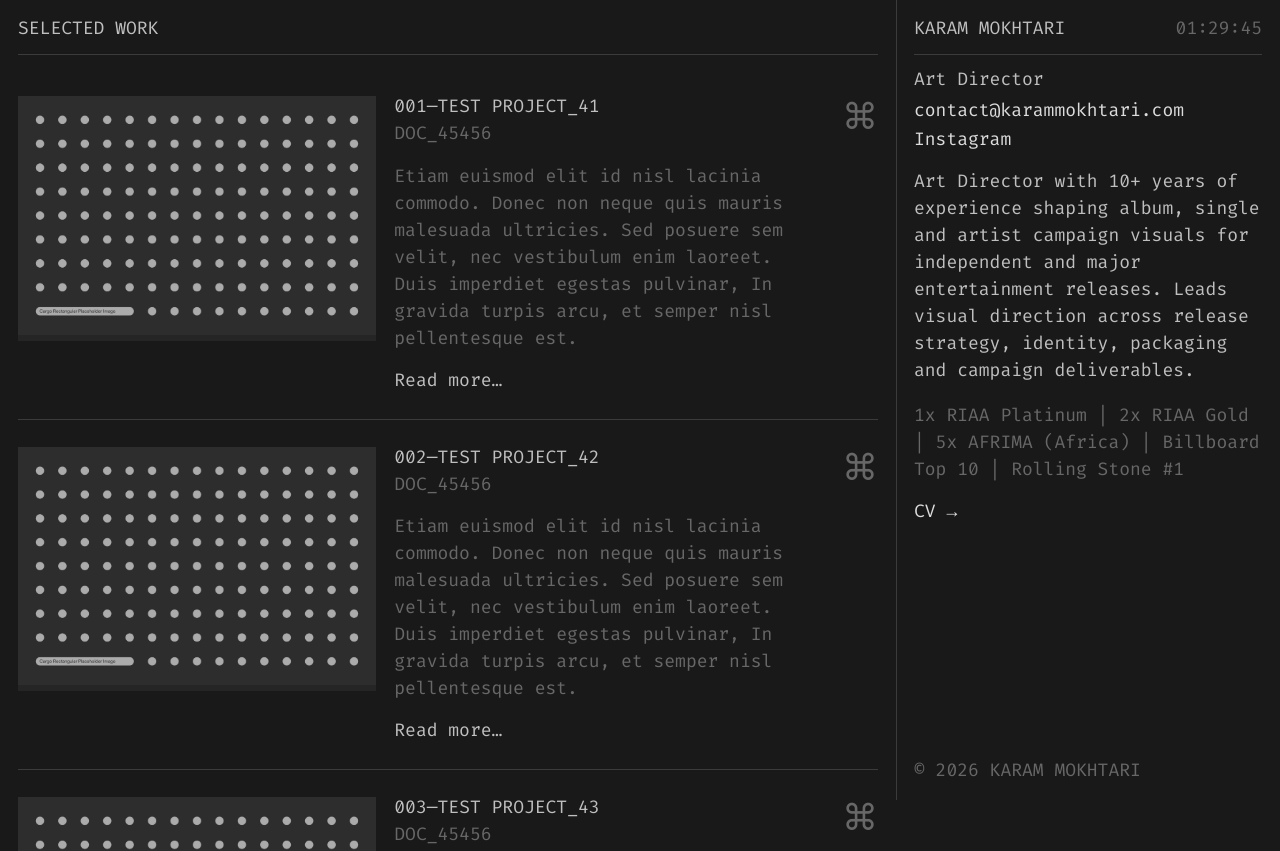
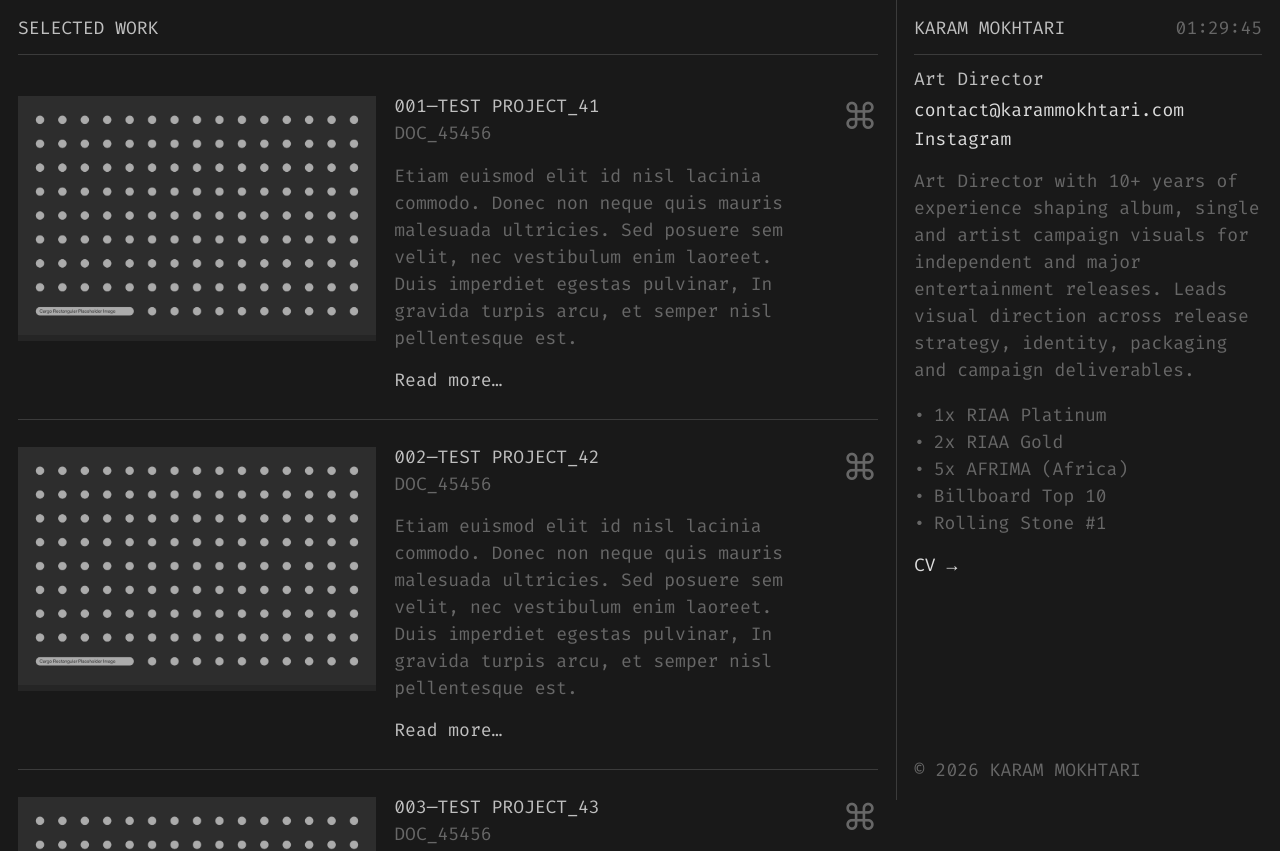
Before and after one commit to karammokhtari/portfolio, a React (Vite) app: page / in a window 1280 px wide. Shown: the top 851 px of the page. Built offline with nearby package versions, Linux system fonts and the light colour scheme.

Commit message:
Show homepage achievements as bullets

```diff
--- a/src/components/Header.jsx
+++ b/src/components/Header.jsx
@@ -1,9 +1,8 @@
 import { useEffect, useState } from 'react'
+import appMetadata from '../data/app.metadata.json'
 import Clock from './Clock'
 import CV from './CV'
 import Profile from './Profile'
-import { profileMetadata } from '../data/metadata'
-import appMetadata from '../data/app.metadata.json'
 
 function Header({ showCV, setShowCV }) {
   const [hasTransitioned, setHasTransitioned] = useState(false)
@@ -17,7 +16,6 @@ function Header({ showCV, setShowCV }) {
     setShowCV(false)
   }
 
-  // Handle Escape key to close CV
   useEffect(() => {
     if (!showCV) return
 
@@ -35,7 +33,6 @@ function Header({ showCV, setShowCV }) {
 
   return (
     <>
-      {/* Desktop Header */}
       <div className="header-desktop">
         {!showCV ? (
           <div className={hasTransitioned ? 'slide-in-right' : ''}>
@@ -53,7 +50,6 @@ function Header({ showCV, setShowCV }) {
         )}
       </div>
 
-      {/* Mobile Header */}
       <div className="header-mobile">
         {!showCV ? (
           <>
@@ -62,17 +58,7 @@ function Header({ showCV, setShowCV }) {
               <Clock />
             </div>
             <hr />
-            <div className="profile">
-              <div className="profile-title">{profileMetadata.title}</div>
-              <a href={`mailto:${profileMetadata.email}`}>{profileMetadata.email}</a>
-              <a href={profileMetadata.instagram.url} target="_blank" rel="noopener noreferrer">
-                {profileMetadata.instagram.label}
-              </a>
-              <p>{profileMetadata.description[0]}</p>
-              <button type="button" onClick={handleCVClick} className="cv-link">
-                CV <span className="arrow">→</span>
-              </button>
-            </div>
+            <Profile onCVClick={handleCVClick} />
           </>
         ) : (
           <CV onClose={handleClose} />
--- a/src/components/Profile.jsx
+++ b/src/components/Profile.jsx
@@ -13,6 +13,12 @@ function Profile({ onCVClick }) {
         <p key={paragraph.substring(0, 20)}>{paragraph}</p>
       ))}
 
+      <ul className="profile-achievements">
+        {profileMetadata.achievements.map((achievement) => (
+          <li key={achievement}>{achievement}</li>
+        ))}
+      </ul>
+
       <button type="button" onClick={onCVClick} className="cv-link">
         CV <span className="arrow">→</span>
       </button>
--- a/src/data/metadata.js
+++ b/src/data/metadata.js
@@ -11,6 +11,12 @@ export const profileMetadata = {
   },
   description: [
     'Art Director with 10+ years of experience shaping album, single and artist campaign visuals for independent and major entertainment releases. Leads visual direction across release strategy, identity, packaging and campaign deliverables.',
-    '1x RIAA Platinum | 2x RIAA Gold | 5x AFRIMA (Africa) | Billboard Top 10 | Rolling Stone #1',
+  ],
+  achievements: [
+    '1x RIAA Platinum',
+    '2x RIAA Gold',
+    '5x AFRIMA (Africa)',
+    'Billboard Top 10',
+    'Rolling Stone #1',
   ],
 }
--- a/src/index.css
+++ b/src/index.css
@@ -113,6 +113,23 @@ hr {
 
 .profile p:last-of-type {
   opacity: 0.4;
+}
+
+.profile-achievements {
+  list-style: none;
+  margin: 1em 0;
+  padding: 0;
+  opacity: 0.4;
+}
+
+.profile-achievements li {
+  font-size: 1rem;
+  line-height: 1.5;
+}
+
+.profile-achievements li::before {
+  content: '•';
+  margin-right: 0.5em;
 }
 
 .cv-link {
```
